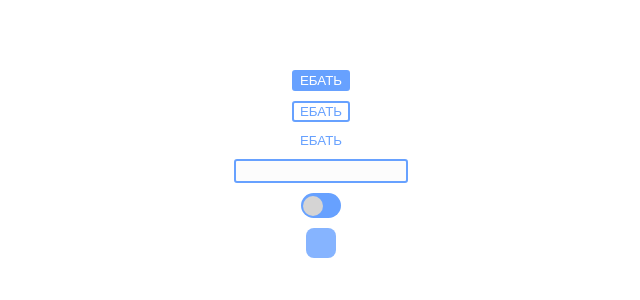
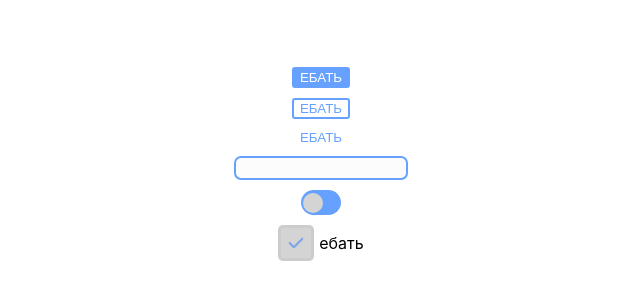
Before and after one commit to CDS-Solutions/UI, a React (Create React App) app: page / in a window 1280 px wide. Shown: the part 236-536 px from the top of the page, without its empty margins (319-959 px from the left). Built offline with nearby package versions, Linux system fonts and the light colour scheme; the HTML template or start-up script is replaced by a standard one.

Commit message:
Rewrite checkbox

```diff
--- a/src/App.tsx
+++ b/src/App.tsx
@@ -49,7 +49,7 @@ function App() {
         <Switch onChange={setDisabled}/>
 
         {/* <TransferList firstArray={firstArray} secondArray={secondArray}/> */}
-        <CheckBox disabled={disabled}/>
+        <CheckBox label={buttonValue} disabled={disabled}/>
       </ColorGroup>
 
 
--- a/src/components/CheckBox/CheckBox.module.css
+++ b/src/components/CheckBox/CheckBox.module.css
@@ -1,63 +1,39 @@
 .container{
-    position: relative;
-    height: 30px;
-    width: 30px;
-}
-.icon{
-    position: absolute;
-    z-index: 1;
-    top: 5%;
-    left: 10%;
-    width: 25px;
-    height: 25px;
-    fill: rgb(255, 255, 255);
-    opacity: 0;
+    display: flex;
+    align-items: center;
+    gap: 5px;
 }
 .checkbox{
+    position: relative;
+    background-color: red;
+    padding: 5px 5px;
+    border-radius: 5px;
+    border: 3px solid #9291911f;
+    cursor: pointer;
+    transition: all 0.4s;
+}
+svg{
     position: absolute;
+    z-index: 2;
+    top: 50%;
+    left: 50%;
+
+    transform: translate(-50%, -50%);
+}
+.active{
+    animation: blow 0.1s;
+}
+
+label{
     cursor: pointer;
-    top: 0;
-    left: 0;
-    z-index: 2;
-    width: 30px;
-    height: 30px;
-    margin: 0;
-    opacity: 0;
 }
-.mark{
-    position: absolute;
-    box-sizing: border-box;
-    top: 0;
-    left: 0;
-    height: 30px;
-    width: 30px;
-    background-color: var(--color-bg);
-    filter: grayscale(0.8);
-    opacity: 0.8;
 
-    border-radius: 8px;
-    transition: border 0.1s;
+@keyframes blow {
+    from{
+        outline: 3px solid rgb(200, 200, 200);
+    }
 
+    to{
+        outline: 0px solid rgb(200, 200, 200);
+    }
 }
-.checkbox:checked ~ .mark{
-    background-color: var(--color-bg);
-    filter: grayscale(0);
-    opacity: 1;
-
-}
-.checkbox:focus ~ .mark{
-    outline: 3px solid rgb(195, 195, 195);
-}
-.checkbox:checked ~ .icon{
-    opacity: 1;
-}
-.checkbox:checked ~ .mark:after {
-    display: block;
-}
-.checkbox:disabled{
-    cursor: auto;
-}
-.checkbox:disabled ~ .mark{
-    filter:opacity(0.7);
-    cursor:auto;
-}
--- a/src/components/CheckBox/CheckBox.tsx
+++ b/src/components/CheckBox/CheckBox.tsx
@@ -1,31 +1,52 @@
-import React, { FC } from 'react'
+import React, { FC, useState } from 'react'
 import styles from './CheckBox.module.css'
-import icon from './check-solid.svg'
-import styled from 'styled-components'
-
 
 type CheckBoxProps = {
     color?: string,
-    disabled?:boolean
+    disabled?:boolean,
+    width?: number,
+    height?: number,
+    label?:string
 }
 
-const CheckBox:FC<CheckBoxProps> = ({color, disabled}) => {
-    const ColoredSpan = styled.span`
-        --color-bg: ${color};
-    `
+const CheckBox:FC<CheckBoxProps> = ({width, height, color, label}) => {
+
+    const [isActive, setIsActive] = useState<boolean>(false)
 
     return (
-    <div className={styles.container}>
-        <input disabled={disabled} className={styles.checkbox} type="checkbox" name="" id="" />
-        <svg className={styles.icon} xmlns="http://www.w3.org/2000/svg" viewBox="0 0 448 512">
-        <path stroke="currentColor" d="M438.6 105.4C451.1 117.9 451.1 138.1 438.6 150.6L182.6 406.6C170.1 419.1 149.9 419.1 137.4 406.6L9.372 278.6C-3.124 266.1-3.124 245.9 9.372 233.4C21.87 220.9 42.13 220.9 54.63 233.4L159.1 338.7L393.4 105.4C405.9 92.88 426.1 92.88 438.6 105.4H438.6z" />  fill: currentColor stroke: currentColor  </svg>
-        <ColoredSpan  className={styles.mark}></ColoredSpan>
-    </div>
+       <div className={styles.container}>
+            <div
+                style={{
+                    width:`${width}px`,
+                    height:`${height}px`,
+                    backgroundColor: isActive ? color : '#d4d4d4'
+                }}
+                className={ `${styles.checkbox} ${isActive && styles.active} `}
+                onClick={() => setIsActive(!isActive)}
+            >
+
+                <svg style={{
+                    fill: isActive ? 'white' : color,
+                    opacity: isActive ? 1 : 0.5
+                }}
+                    className={styles.icon} xmlns="http://www.w3.org/2000/svg" viewBox="0 0 448 512">
+
+                    <path stroke="currentColor" d="M438.6 105.4C451.1 117.9 451.1 138.1 438.6 150.6L182.6 406.6C170.1 419.1 149.9 419.1 137.4 406.6L9.372 278.6C-3.124 266.1-3.124 245.9 9.372 233.4C21.87 220.9 42.13 220.9 54.63 233.4L159.1 338.7L393.4 105.4C405.9 92.88 426.1 92.88 438.6 105.4H438.6z" />
+                    fill: currentColor stroke: currentColor
+
+                </svg>
+            </div>
+
+            {label && (<label  onClick={() => setIsActive(!isActive)} >{label}</label>)}
+
+       </div>
     )
 }
 
 CheckBox.defaultProps = {
-    disabled:false
+    disabled:false,
+    width:20,
+    height:20,
 }
 
 export default CheckBox
--- a/src/components/Input/Input.module.css
+++ b/src/components/Input/Input.module.css
@@ -1,7 +1,7 @@
 .container{
     outline: none;
     box-sizing:content-box;
-    border-radius: 3px;
+    border-radius: 7px;
     padding: 0 10px;
     font-weight: 500;
 }
```
